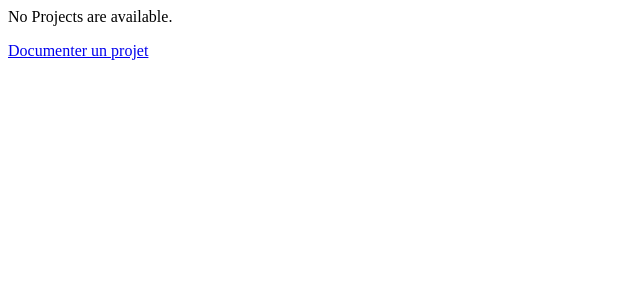
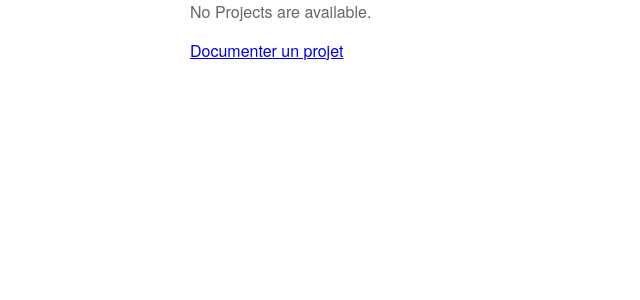
Before and after one commit to sem2173/plan2fab, a Django app: page / in a window 1280 px wide. Shown: the top 300 px of the page, without its empty margins (0-640 px from the left). Run offline with Django 3.2, Linux system fonts and the light colour scheme; data that the repository does not hold is empty.

Commit message:
Add style

```diff
--- /dev/null
+++ b/dokumentor/static/dokumentor/style.css
@@ -0,0 +1,14 @@
+html{ min-height: 100%; }
+
+body {
+  font-family: "HelveticaNeue", "Helvetica Neue", Arial, sans-serif;
+  color: #666;
+  margin:auto;
+  max-width:900px;
+}
+
+h1, h2, h3, h4, h5, h6 {
+  color: #181818;
+  font-family: "Georgia", "Times New Roman", Helvetica, Arial, sans-serif;
+  font-weight: normal;
+}
--- a/dokumentor/templates/dokumentor/index.html
+++ b/dokumentor/templates/dokumentor/index.html
@@ -1,3 +1,7 @@
+{% load staticfiles %}
+
+<link rel="stylesheet" type="text/css" href="{% static 'dokumentor/style.css' %}" />
+
 {% if projects %}
 <ul>
   {% for project in projects %}
```
Also changed, not shown: dokumentor/static/dokumentor/images/ecodesignfablab.jpg (added).
